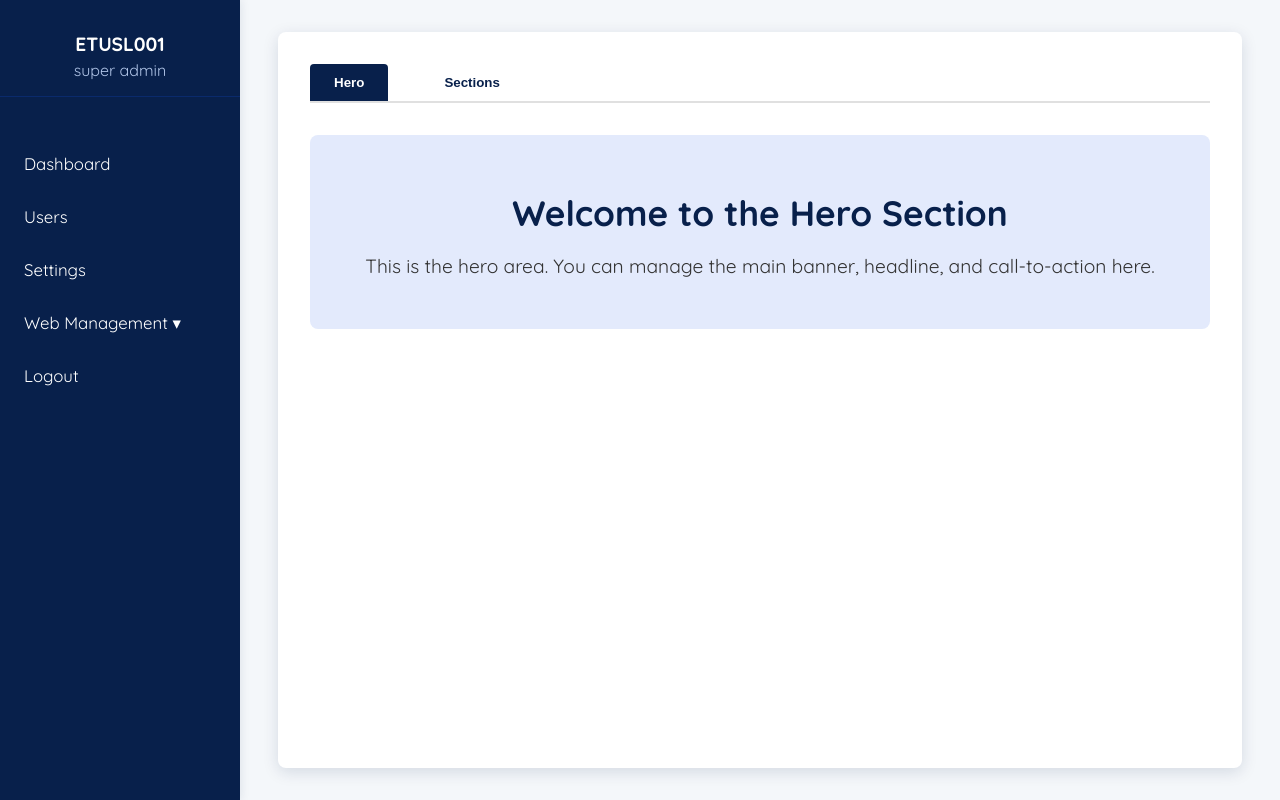
After one commit to 123paulsallu/etusl-web, a PHP site: page /pages/home-component.php in a window 1280 px wide. The commit adds this page. Run offline with PHP 8.4, Linux system fonts and the light colour scheme; a user stored in the database is signed in; some web fonts are replaced.

Commit message:
added home management page for the front end

```diff
--- a/components/SidebarComponent.php
+++ b/components/SidebarComponent.php
@@ -26,7 +26,7 @@ $role = $_SESSION['role'] ?? '';
                 <a href="#" class="dropdown-toggle">Web Management &#9662;</a>
                 <ul class="dropdown-menu">
                     <li><a href="../pages/topbar-crud.php">Top Bar</a></li>
-                    <li><a href="#">Home</a></li>
+                    <li><a href="../pages/home-component.php">Home</a></li>
                     <li><a href="#">Footer</a></li>
                 </ul>
             </li>
--- /dev/null
+++ b/pages/home-component.php
@@ -0,0 +1,72 @@
+<?php
+// pages/home-component.php
+if (session_status() === PHP_SESSION_NONE) {
+    session_start();
+}
+if (!isset($_SESSION['user_id'])) {
+    header('Location: login.php');
+    exit;
+}
+?>
+<!DOCTYPE html>
+<html lang="en">
+<head>
+    <meta charset="UTF-8">
+    <meta name="viewport" content="width=device-width, initial-scale=1.0">
+    <title>Home Management</title>
+    <link rel="stylesheet" href="../styles/logo.css">
+    <style>
+        body { font-family: 'Quicksand', Arial, sans-serif; background: #f4f7fa; margin: 0; }
+        .layout { display: flex; min-height: 100vh; }
+        .main-content { flex: 1; max-width: 900px; margin: 2rem auto; background: #fff; border-radius: 0.5rem; box-shadow: 0 4px 16px #08204b22; padding: 2rem; }
+        .tabs { display: flex; gap: 2rem; border-bottom: 2px solid #e0e0e0; margin-bottom: 2rem; }
+        .tab { padding: 0.7rem 1.5rem; cursor: pointer; font-weight: 600; color: #08204b; border: none; background: none; border-radius: 0.25rem 0.25rem 0 0; transition: background 0.2s, color 0.2s; }
+        .tab.active, .tab:hover { background: #08204b; color: #fff; }
+        .tab-content { display: none; }
+        .tab-content.active { display: block; }
+        .hero-section { background: #e3eafc; padding: 2rem; border-radius: 0.5rem; text-align: center; margin-bottom: 2rem; }
+        .hero-section h1 { color: #08204b; font-size: 2.2rem; margin-bottom: 1rem; }
+        .hero-section p { color: #333; font-size: 1.2rem; }
+        .sections-list { display: flex; flex-direction: column; gap: 1.5rem; }
+        .section-item { background: #f7faff; border: 1px solid #e0e0e0; border-radius: 0.5rem; padding: 1.2rem; }
+        .section-item h2 { color: #08204b; margin: 0 0 0.5rem 0; }
+    </style>
+</head>
+<body>
+    <div class="layout">
+        <?php include __DIR__ . '/../components/SidebarComponent.php'; ?>
+        <div class="main-content">
+            <div class="tabs">
+                <button class="tab active" onclick="showTab('hero')">Hero</button>
+                <button class="tab" onclick="showTab('sections')">Sections</button>
+            </div>
+            <div id="hero" class="tab-content active">
+                <div class="hero-section">
+                    <h1>Welcome to the Hero Section</h1>
+                    <p>This is the hero area. You can manage the main banner, headline, and call-to-action here.</p>
+                </div>
+            </div>
+            <div id="sections" class="tab-content">
+                <div class="sections-list">
+                    <div class="section-item">
+                        <h2>Section 1</h2>
+                        <p>Content for section 1 goes here.</p>
+                    </div>
+                    <div class="section-item">
+                        <h2>Section 2</h2>
+                        <p>Content for section 2 goes here.</p>
+                    </div>
+                </div>
+            </div>
+        </div>
+    </div>
+    <script>
+        function showTab(tabId) {
+            document.querySelectorAll('.tab').forEach(tab => tab.classList.remove('active'));
+            document.querySelectorAll('.tab-content').forEach(tc => tc.classList.remove('active'));
+            document.querySelector('.tab[onclick*="' + tabId + '"]').classList.add('active');
+            document.getElementById(tabId).classList.add('active');
+        }
+    </script>
+</body>
+</html>
```
